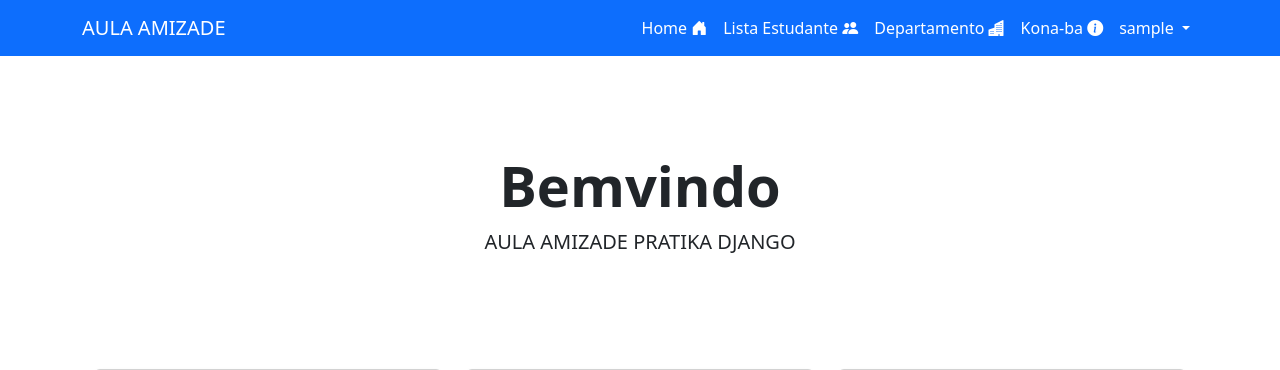
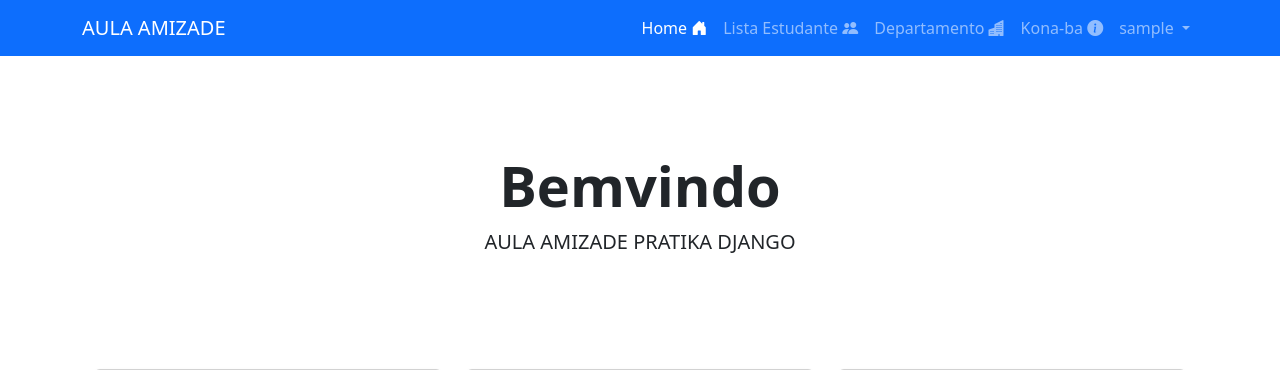
Before and after one commit to Noro18/pratika_django_aula_amizade, a Django app: page / in a window 1280 px wide. Shown: the top 370 px of the page. Run offline with Django 5.2, Linux system fonts and the light colour scheme; the visitor is signed in with stand-in values (Sample User, id 1); some libraries are stand-ins or nearby versions.

Commit message:
hadia url

```diff
--- a/templates/base.html
+++ b/templates/base.html
@@ -21,19 +21,19 @@
     <div class="collapse navbar-collapse" id="navbarNav">
       <ul class="navbar-nav ms-auto">
         <li class="nav-item">
-          <a class="nav-link active" aria-current="page" href="{% url 'home' %}">Home <i class="bi bi-house-door-fill"></i></a>
+          <a class="nav-link {% if request.resolver_match.url_name == 'home' %}active{% endif %} " aria-current="page" href="{% url 'home' %}">Home <i class="bi bi-house-door-fill"></i></a>
         </li>
         <li class="nav-item">
-          <a class="nav-link active" href="{% url 'lista' %}">Lista Estudante <i class="bi bi-people-fill"></i></a>
+          <a class="nav-link {% if  '/lista-estudante' in request.path %} active {% endif %} " href="{% url 'lista' %}">Lista Estudante <i class="bi bi-people-fill"></i></a>
         </li>
         <li class="nav-item">
-          <a class="nav-link active" href="{% url 'listadep' %}">Departamento <i class="bi bi-buildings-fill"></i></a>
+          <a class="nav-link {% if 'lista-dep' in request.path or '/lista/dep/estudante' in request.path  %}active{% endif %}" href="{% url 'listadep' %}">Departamento <i class="bi bi-buildings-fill"></i></a>
         </li>
         <li class="nav-item">
-          <a class="nav-link active" href="{% url 'konaba' %}">Kona-ba <i class="bi bi-info-circle-fill"></i></a>
+          <a class="nav-link {% if '/konaba' in request.path  %} active {% endif %} " href="{% url 'konaba' %}">Kona-ba <i class="bi bi-info-circle-fill"></i></a>
         </li>
         <li class="nav-item dropdown">
-          <a class="nav-link dropdown-toggle active" href="#" role="button" data-bs-toggle="dropdown" aria-expanded="false" >
+          <a class="nav-link dropdown-toggle " href="#" role="button" data-bs-toggle="dropdown" aria-expanded="false" >
             {{ user.username }}
           </a>
           <ul class="dropdown-menu">
```
